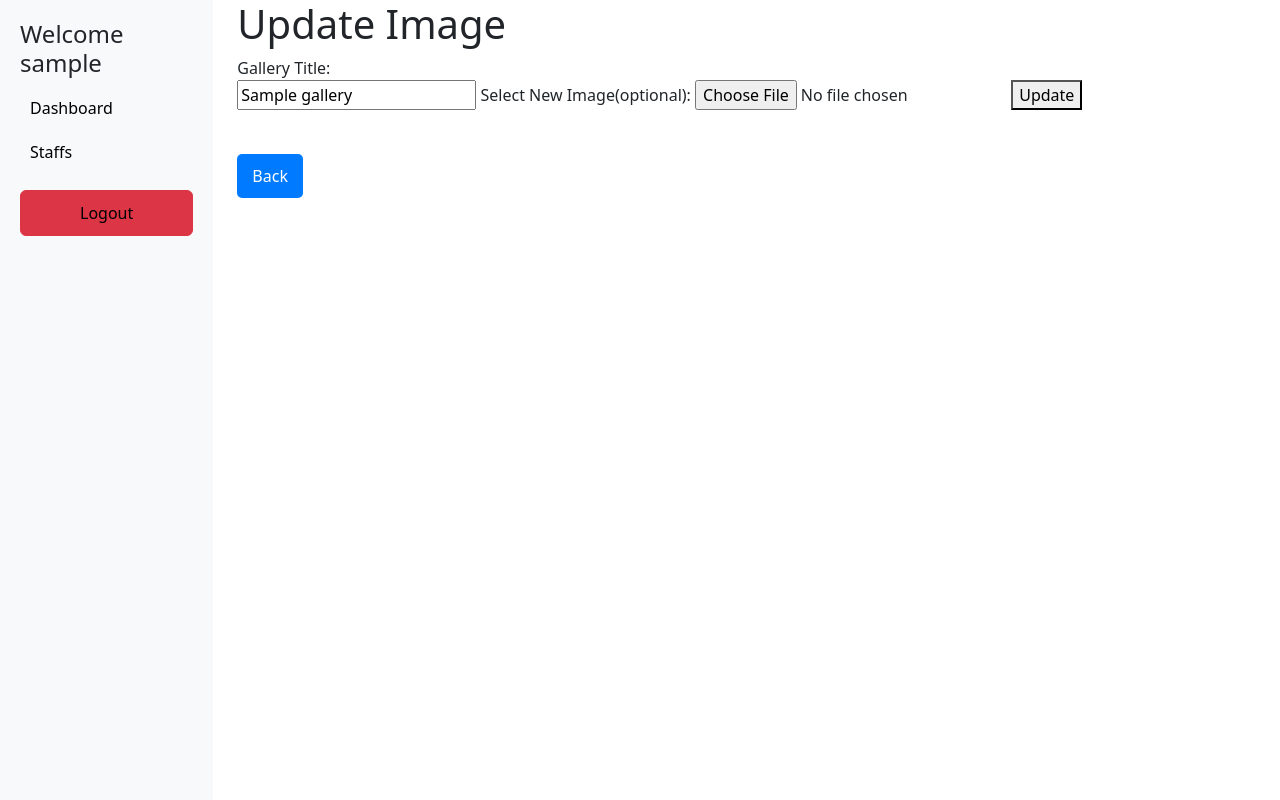
After one commit to Arathijayaprakash/crud_php, a PHP site: page /crud/updateImage.php?id=1 in a window 1280 px wide. The commit adds this page. Run offline with PHP 8.4, Linux system fonts and the light colour scheme; the visitor is signed in with stand-in values (Sample User, id 1); tables that the repository leaves empty or names only in its code hold one stand-in row (values such as "Sample post").

Commit message:
Add MVC for getStaffsById, updateImage, and deleteImage - Added update and delete buttons - Display images on UI - Implemented back button

```diff
--- a/controllers/imageController.php
+++ b/controllers/imageController.php
@@ -11,6 +11,10 @@ class ImageController
     public function getAllImages()
     {
         return $this->imageModel->getAllImages();
+    }
+    public function getStaffById($id)
+    {
+        return $this->imageModel->getImageById($id);
     }
     public function uploadImage($imageData)
     {
@@ -29,4 +33,42 @@ class ImageController
             echo "Error uploading image.";
         }
     }
+    public function updateImage($imageData, $id)
+    {
+        if (!empty($id)) {
+            $gallery_title = $imageData['gallery_title'];
+            $imagePath = null;
+            if (isset($_FILES['image']) && $_FILES['image']['error'] === 0) {
+                $imageTmpPath = $_FILES['image']['tmp_name'];
+                $imageName = $_FILES['image']['name'];
+                $imagePath = __DIR__ . '/../uploads/' . basename($imageName);
+                if (!move_uploaded_file($imageTmpPath, $imagePath)) {
+                    echo "Failed to upload new image";
+                    return;
+                }
+                $imagePath = 'uploads/' . basename($imageName);
+            }
+            $result = $this->imageModel->updateImage($gallery_title, $imagePath, $id);
+            if ($result) {
+                echo 'Image Updated Successfully';
+                header('Location: dashboard.php');
+            } else {
+                echo "Failed to update image.";
+            }
+        } else {
+            echo "Invalid image ID.";
+        }
+    }
+    public function deleteImage($id)
+    {
+        if (!empty($id)) {
+            $result = $this->imageModel->deleteImage($id);
+            if ($result) {
+                echo 'Image Deleted Successfully';
+                header('Location: /crud/views/dashboard.php');
+            } else {
+                echo "Failed to delete image.";
+            }
+        }
+    }
 }
--- a/models/ImageModel.php
+++ b/models/ImageModel.php
@@ -18,6 +18,14 @@ class ImageModel
         }
         return $imageList;
     }
+    public function getImageById($id)
+    {
+        $stmt = $this->conn->prepare("SELECT * FROM image_gallery WHERE id = ?");
+        $stmt->bind_param('i', $id);
+        $stmt->execute();
+        $result = $stmt->get_result();
+        return $result->fetch_assoc();
+    }
     public function uploadImage($gallery_title, $image_path)
     {
         $sql = "INSERT INTO image_gallery (gallery_title, image_path) VALUES (?, ?)";
@@ -25,4 +33,34 @@ class ImageModel
         $stmt->bind_param('ss', $gallery_title, $image_path);
         $stmt->execute();
     }
+    public function updateImage($gallery_title, $image_path, $id)
+    {
+        if ($image_path) {
+            $stmt = $this->conn->prepare("UPDATE image_gallery SET gallery_title = ?, image_path = ? WHERE id = ?");
+            $stmt->bind_param('ssi', $gallery_title, $image_path, $id);
+        } else {
+            $stmt = $this->conn->prepare("UPDATE image_gallery SET gallery_title = ? WHERE id = ?");
+            $stmt->bind_param('si', $gallery_title, $id);
+        }
+        return $stmt->execute();
+    }
+    public function deleteImage($id)
+    {
+        $sql = "SELECT image_path FROM image_gallery WHERE id = ?";
+        $stmt = $this->conn->prepare($sql);
+        $stmt->bind_param('i', $id);
+        $stmt->execute();
+        $result = $stmt->get_result();
+        $image = $result->fetch_assoc();
+        if ($image) {
+            if (file_exists($image['image_path'])) {
+                unlink($image['image_path']);
+            }
+            $sql = "DELETE FROM image_gallery WHERE id = ?";
+            $stmt = $this->conn->prepare($sql);
+            $stmt->bind_param('i', $id);
+            return $stmt->execute();
+        }
+        return false;
+    }
 }
--- a/views/staffs/addform.php
+++ b/views/staffs/addform.php
@@ -4,7 +4,7 @@ include '../../controllers/staffController.php';
 
 $controller = new staffController($conn);
 
-if($_SERVER['REQUEST_METHOD'] === 'POST'){
+if ($_SERVER['REQUEST_METHOD'] === 'POST') {
     $error = $controller->addStaff($_POST);
 }
 ?>
@@ -33,6 +33,8 @@ if($_SERVER['REQUEST_METHOD'] === 'POST'){
                 echo "<div class='alert alert-danger mt-3'>$error</div>";
             }
             ?>
+            <a href="index.php" class="btn btn-secondary">Back to Staff List</a>
+
         </div>
 
     </form>
--- a/views/staffs/edit.php
+++ b/views/staffs/edit.php
@@ -31,13 +31,13 @@ if ($_SERVER['REQUEST_METHOD'] === 'POST') {
             <input class="form-control mb-3" type="text" value="<?php echo $staff['phone'] ?>" name="phone" placeholder="Phone">
             <input class="form-control mb-3" type="text" value="<?php echo $staff['location'] ?>" name="location" placeholder="Location">
             <button type="submit" name="edit" class="btn btn-success">Save Changes</button>
+            <a href="index.php" class="btn btn-secondary">Back to Staff List</a>
             <?php
             if (isset($error)) {
                 echo "<div class='alert alert-danger mt-3'>$error</div>";
             }
             ?>
         </div>
-
     </form>
 </body>
 
--- a/views/staffs/index.php
+++ b/views/staffs/index.php
@@ -52,5 +52,8 @@ if (!$data || !is_array($data)) {
     </tbody>
 </table>
 
+<div style="margin-top: 20px;">
+    <a href="../dashboard.php" class="btn btn-secondary">Back to Dashboard</a>
+</div>
 <?php include '../footer.php';
 ?>
--- /dev/null
+++ b/views/updateImage.php
@@ -0,0 +1,41 @@
+<?php
+include __DIR__ . '/layout.php';
+include __DIR__ . '/../controllers/imageController.php';
+$controller = new ImageController($conn);
+if ($_SERVER['REQUEST_METHOD'] == 'POST') {
+    $id = $_GET['id'];
+    $error = $controller->updateImage($_POST, $id);
+}
+
+$id = $_GET['id'];
+$image = $controller->getStaffById($id);
+if (!$image) {
+    echo "Image not found.";
+    exit;
+}
+?>
+<!DOCTYPE html>
+<html lang="en">
+
+<head>
+    <meta charset="UTF-8">
+    <meta name="viewport" content="width=device-width, initial-scale=1.0">
+    <title>Update Image</title>
+</head>
+
+<body>
+    <h1>Update Image</h1>
+    <form action="updateImage.php?id=<?php echo $id; ?>" method="POST" enctype="multipart/form-data">
+        <label for="gallery_title">Gallery Title:</label>
+        <br />
+        <input type="text" name="gallery_title" id="gallery_title" value="<?php echo htmlspecialchars($image['gallery_title']); ?>" />
+        <label for=" image">Select New Image(optional):</label>
+        <input type="file" name="image" id="image" />
+        <button type="submit">Update</button>
+    </form>
+    <br />
+    <a href="dashboard.php" style="display: inline-block; margin-top: 20px; padding: 10px 15px; background-color: #007BFF; color: white; text-decoration: none; border-radius: 5px;">Back</a>
+
+</body>
+
+</html>
```
Also changed, not shown: views/dashboard.php (+8 -4 lines), views/deleteImage.php (added, +10 -0 lines), uploads/mac book.jpg (added).
